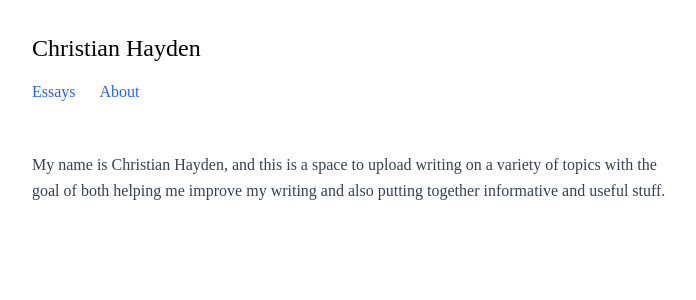
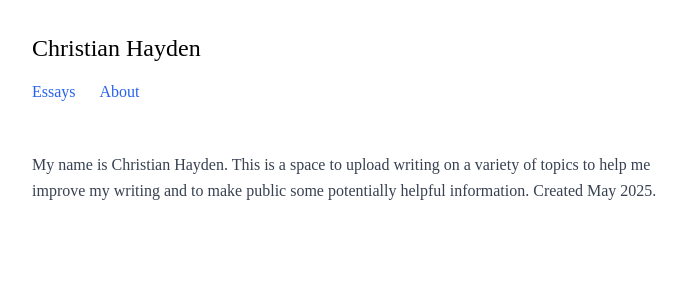
Before and after one commit to chayden2021/christianhayden.com, a Next.js app: page /about in a window 1280 px wide. Shown: the top 300 px of the page, without its empty margins (288-984 px from the left). Built offline with nearby package versions, Linux system fonts and the light colour scheme.

Commit message:
Update page.tsx

```diff
--- a/app/about/page.tsx
+++ b/app/about/page.tsx
@@ -23,7 +23,7 @@ export default function AboutPage() {
         <main>
           <div className="prose prose-lg max-w-none">
             <p className="text-gray-700 leading-relaxed mb-6">
-               My name is Christian Hayden, and this is a space to upload writing on a variety of topics with the goal of both helping me improve my writing and also putting together informative and useful stuff.
+               My name is Christian Hayden. This is a space to upload writing on a variety of topics to help me improve my writing and to make public some potentially helpful information. Created May 2025.
             </p>
           </div>
         </main>
```
